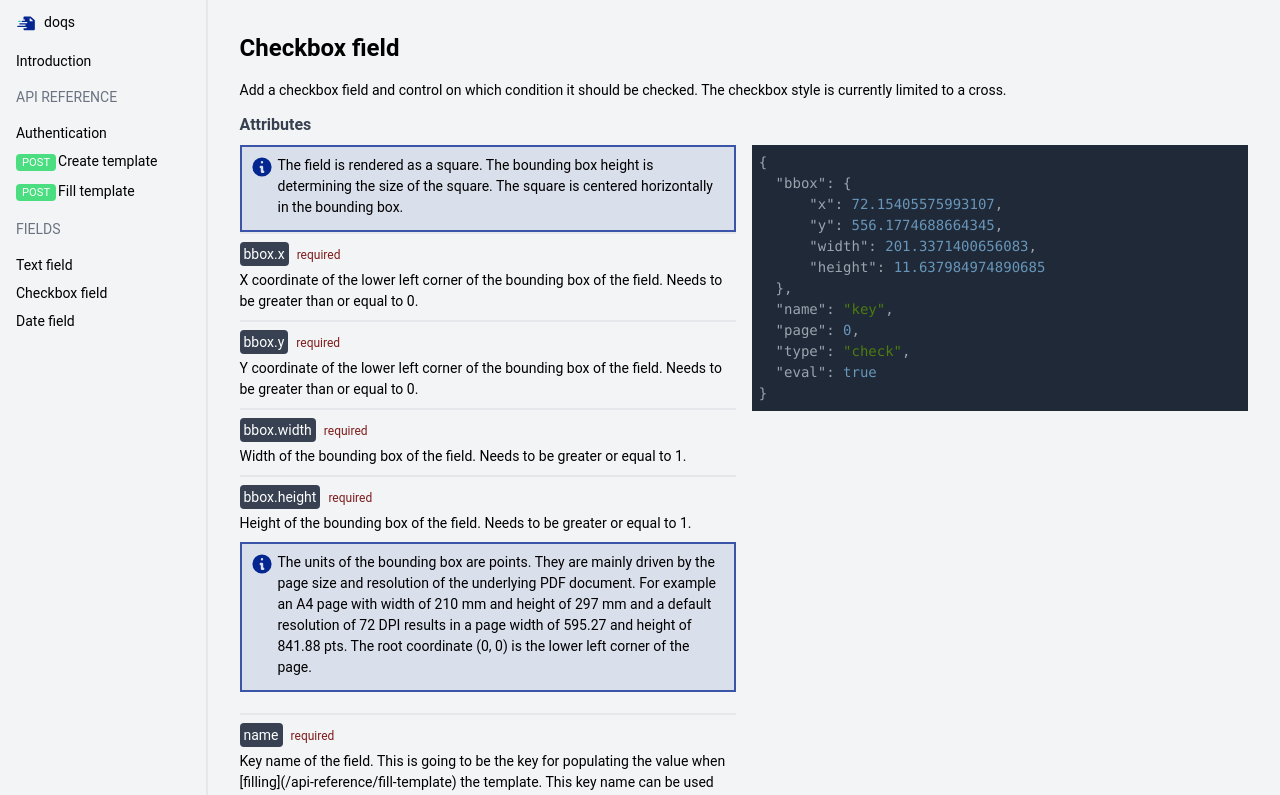
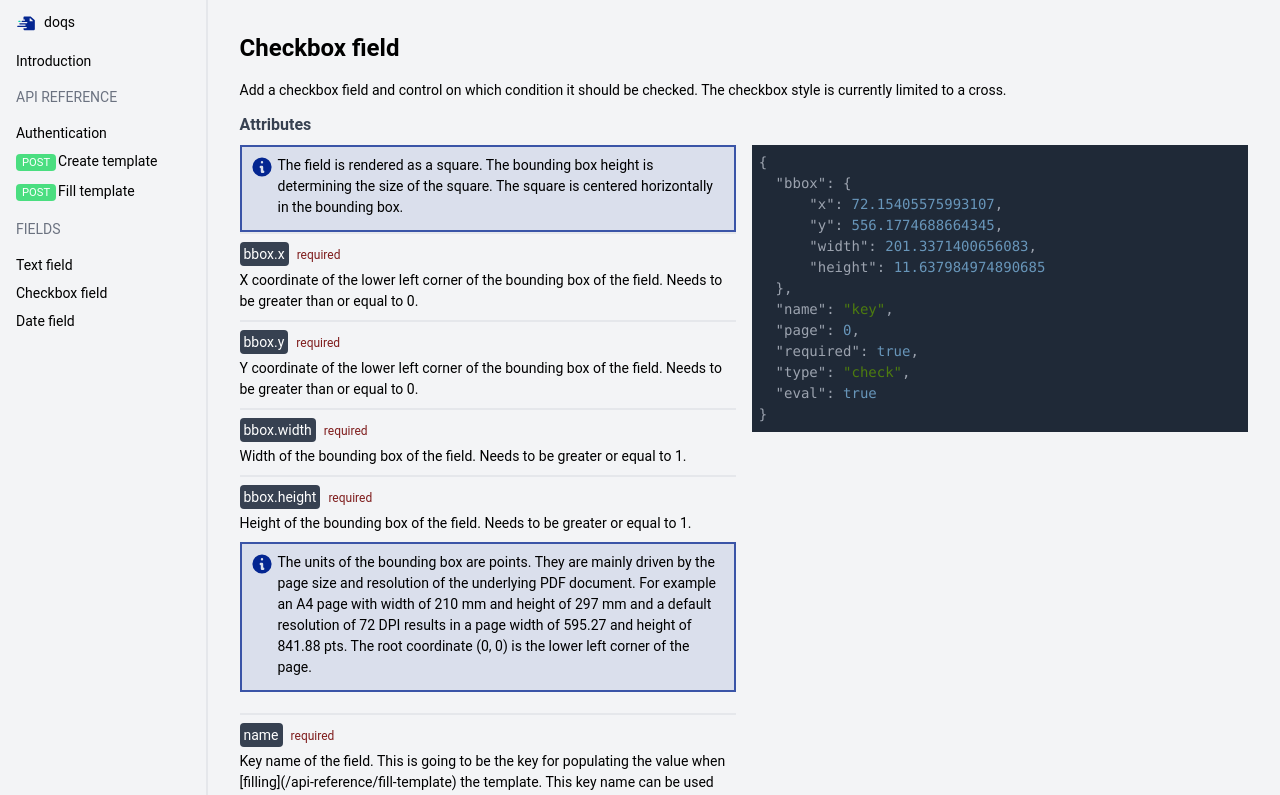
Before and after one commit to doqs-dev/docs, a Next.js app: page /fields/checkbox in a window 1280 px wide. Shown: the top 795 px of the page. Built offline with nearby package versions, Linux system fonts and the light colour scheme.

Commit message:
feat: example

```diff
--- a/pages/fields/checkbox.mdx
+++ b/pages/fields/checkbox.mdx
@@ -37,6 +37,7 @@ Add a checkbox field and control on which condition it should be checked. The ch
     },
     "name": "key",
     "page": 0,
+    "required": true,
     "type": "check",
     "eval": true
 }`}/>
--- a/pages/fields/date.mdx
+++ b/pages/fields/date.mdx
@@ -50,6 +50,7 @@ Add a date / time or datetime field to your template and control the output form
     },
     "name": "key",
     "page": 0,
+    "required": false,
     "type": "text",
     "font_size": 9,
     "color": "black",
--- a/pages/fields/text.mdx
+++ b/pages/fields/text.mdx
@@ -35,6 +35,7 @@ import {Attribute} from "../../components/attribute"; import {Grid} from "../../
     },
     "name": "key",
     "page": 0,
+    "required": true,
     "type": "text",
     "font_size": 9,
     "color": "black",
```
